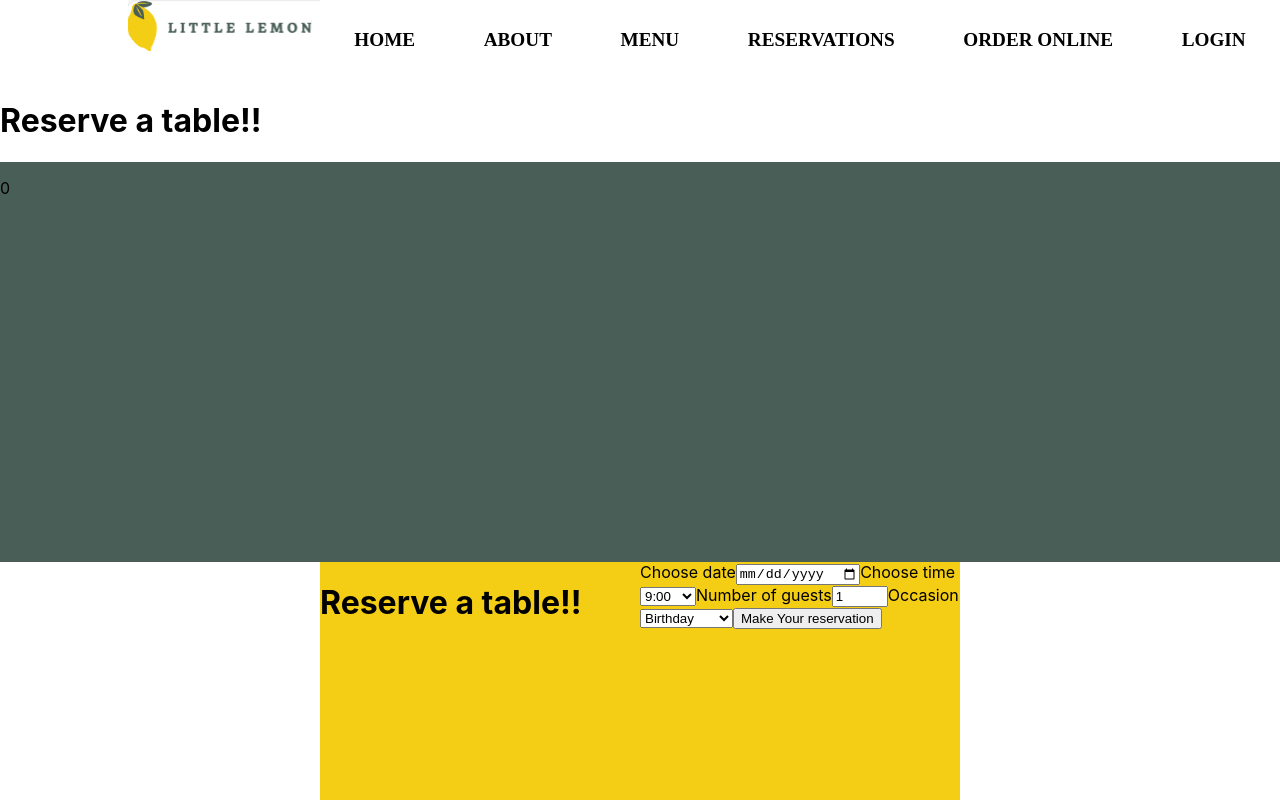
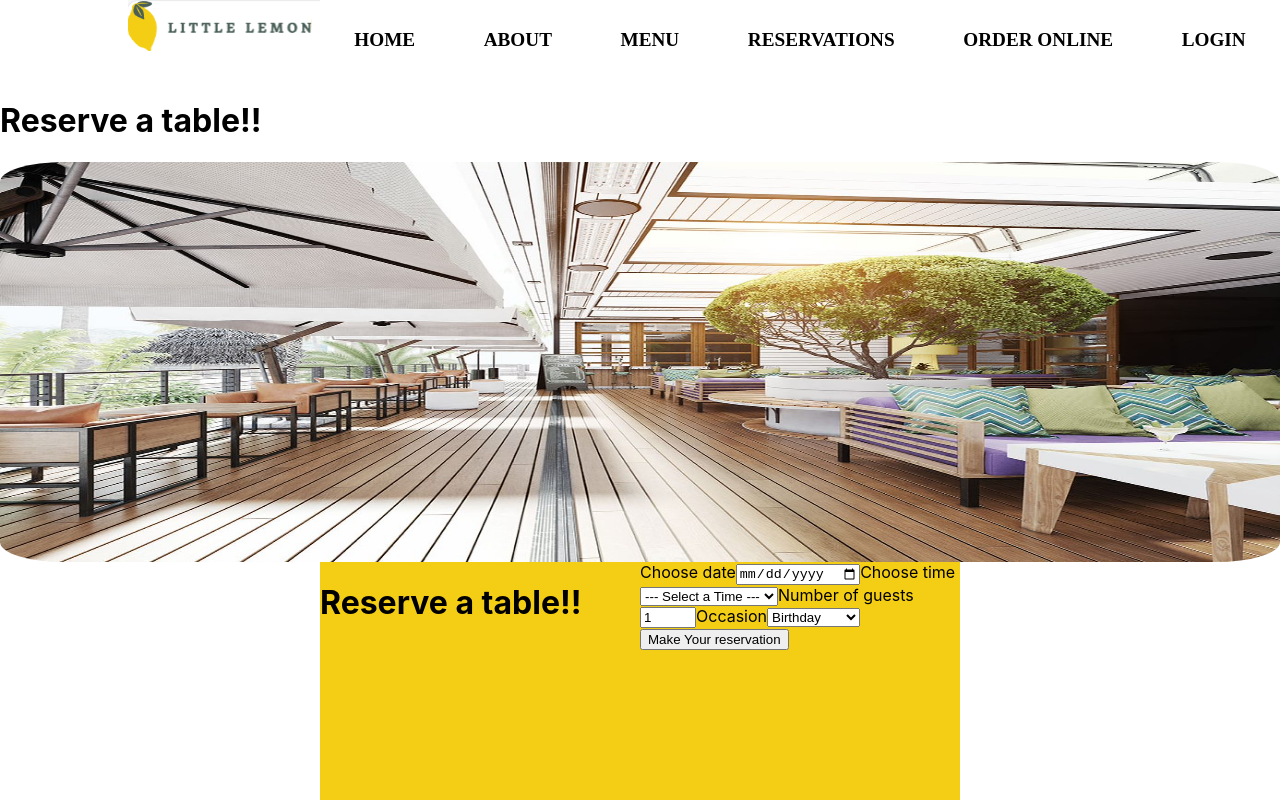
Before and after one commit to Vatsala30/little-lemon-app, a React (Create React App) app in the folder little-lemon-app/: page /reservations in a window 1280 px wide. Shown: the top 800 px of the page. Built offline with nearby package versions, Linux system fonts and the light colour scheme.

Commit message:
Added functionaality to fetch available times using a mock API and submit form

```diff
--- a/little-lemon-app/public/index.html
+++ b/little-lemon-app/public/index.html
@@ -34,6 +34,7 @@
   </head>
   <body>
     <noscript>You need to enable JavaScript to run this app.</noscript>
+    <script src="././src/mockAPI.js"></script>
     <div id="root"></div>
     <!--
       This HTML file is a template.
--- a/little-lemon-app/src/App.css
+++ b/little-lemon-app/src/App.css
@@ -403,12 +403,26 @@ footer ul{
 }
 
 #bookings{
-  background-color: #495E57;
-  display: grid;
-  grid-template-columns: repeat(12,1fr);
-  grid-template-rows: 2fr 1fr;
+  background-color: #FFFFFF;
   height: 50vh;
   width: 100vw;
   margin-top:0%;
   margin-bottom: 0%;
 }
+
+#restaurant-table{
+  height: 100%;
+  width: 100%;
+  border-radius: 5%;
+
+
+}
+
+#restaurant-table img{
+  border-radius: 5%;
+  height: inherit;
+  width: 100%;
+  opacity: 100%;
+
+
+}
--- a/little-lemon-app/src/App.js
+++ b/little-lemon-app/src/App.js
@@ -3,6 +3,7 @@ import HomePage from './HomePage';
 import { Routes,Route } from 'react-router-dom';
 import Chicago from './Chicago';
 import {BookingPage} from './BookingPage';
+import ConfirmedBooking from './ConfirmedBooking';
 
 function App() {
   return (
@@ -14,6 +15,7 @@ function App() {
     <Route path="/reservations" element={<BookingPage/>}></Route>
     <Route path="/order-online" element={<HomePage/>}></Route>
     <Route path="/login" element={<HomePage/>}></Route>
+    <Route path="/confirmed-booking" element={<ConfirmedBooking/>}></Route>
   </Routes>
 
 
--- a/little-lemon-app/src/BookingForm.js
+++ b/little-lemon-app/src/BookingForm.js
@@ -20,9 +20,10 @@ function BookingForm(props)
 
     function submitHandler(e) {
         e.preventDefault();
-        props.onAdd(formData);
+        props.onSubmitForm(formData);
         console.log("form submitted!");
-        setFormData({resDate: "", resTime: "9:00", guests: 1, occasion: "Birthday" });
+
+        setFormData({resDate: "", resTime: "", guests: 0, occasion: "" });
     }
 
 
--- /dev/null
+++ b/little-lemon-app/src/BookingHeader.js
@@ -0,0 +1,12 @@
+function BookingHeader(){
+    return(
+        <div id="bookings">
+          <div id="restaurant-table">
+            <img src={require('./images/restaurant.jpg')} alt="restaurant-table" />
+            </div>
+
+
+    </div>);
+}
+
+export default BookingHeader;
--- a/little-lemon-app/src/BookingPage.js
+++ b/little-lemon-app/src/BookingPage.js
@@ -2,49 +2,49 @@ import Header from "./Header";
 import Nav from "./Nav";
 import Footer from "./Footer";
 import BookingForm from "./BookingForm";
-import {useState } from "react";
-import Bookings from "./Bookings";
-
-
+import { fetchAPI, submitAPI } from "./mockAPI";
+import BookingHeader from "./BookingHeader";
+import { useNavigate } from "react-router-dom";
 
 
 const updateTimes = (state,action) => {
     /*will handle the state change. This function will change the availableTimes based on the selected date.
      For now, the function can return the same available times regardless of the date.*/
-    if(action.date==="2024-01-30")
-       return  [...state, "21:00"];
-    if(action.date==="2024-01-31")
-      return  [...state, "22:00"];
-    return state;
+    return fetchAPI(new Date(action.date));
 }
 
  const initializeTimes= function(){
     /*will create the initial state for the availableTimes.*/
     //Then, change availableTimes to a reducer using the useReducer function and provide the two previous functions as parameters.
-    const initialState = ["9:00","13:00","20:00"];
-    return initialState;
+
+    const initialTimes = fetchAPI(new Date());
+    return initialTimes;
+
 }
+
 
 function BookingPage(){
 
-    const [newBooking, setNewBooking] = useState({resDate: "", resTime: "", guests: 0, occasion: "" });
-    function addBooking(booking){
-        const latestBooking = {...newBooking};
-        latestBooking.resDate = booking.resDate;
-        latestBooking.resTime = booking.resTime;
-        latestBooking.guests = booking.guests;
-        latestBooking.occasion = booking.occasion;
-        setNewBooking(latestBooking);
+    const navigation = useNavigate();
 
+    const submitForm = (formData) => {
+        const isFormSubmitted = submitAPI(formData);
+        if(isFormSubmitted){
+            console.log(formData);
+            navigation('/confirmed-booking', {state:formData});
+
+        }
     }
+
+
 
     return <div className="container">
         <Header/>
         <Nav/>
         <main>
             <h1 data-testid="header">Reserve a table!!</h1>
-           <Bookings newBooking={newBooking}/>
-           <BookingForm availableTimes={initializeTimes} onAdd={addBooking} updateTimes={updateTimes}/>
+           <BookingHeader/>
+           <BookingForm availableTimes={initializeTimes} updateTimes={updateTimes} onSubmitForm ={submitForm}/>
         </main>
         <Footer/>
     </div>
--- a/little-lemon-app/src/Bookings.js
+++ /dev/null
@@ -1,9 +0,0 @@
-function Bookings(props){
-    return(
-        <div id="bookings">
-      <p>{props.newBooking.resDate} {props.newBooking.resTime} {props.newBooking.guests} {props.newBooking.occasion}</p>
-
-    </div>);
-}
-
-export default Bookings;
--- /dev/null
+++ b/little-lemon-app/src/ConfirmedBooking.js
@@ -0,0 +1,14 @@
+import { useLocation } from "react-router-dom";
+
+function ConfirmedBooking(props){
+  const location = useLocation();
+  const newBooking = location.state;
+
+    return(
+        <div id="bookings">
+      <p>{newBooking.resDate} {newBooking.resTime} {newBooking.guests} {newBooking.occasion}</p>
+
+    </div>);
+}
+
+export default ConfirmedBooking;
--- /dev/null
+++ b/little-lemon-app/src/mockAPI.js
@@ -0,0 +1,35 @@
+// Inspired by 'alexismenest' capstone 'mockAPI' logic.
+// fetchAPI accepts a JavaScript Date object.
+// fetchAPI returns a list of randomly generated available times.
+// The times are between 15:00 and 23:30.
+// The list always begins with "--- Select a Time---"
+// I found this useful for debugging.
+//
+// submitAPI always returns 'true'.
+
+const seededGenerator = (date, hour) => {
+  const m = 9;
+  const d = date.getDate();
+  const result = ((d + hour) % m ) / 10;
+
+  return result;
+}
+
+const fetchAPI = (date) => {
+  let result = [];
+
+  result.push("--- Select a Time ---")
+
+
+  for (let hour = 15; hour <= 23; hour++) {
+    if(seededGenerator(date, hour) < 0.5) result.push(hour + ':00');
+    if(seededGenerator(date, hour + 7) < 0.5) result.push(hour + ':30');
+  }
+
+  return result;
+};
+
+const submitAPI = formData => true;
+
+
+export {fetchAPI,submitAPI} ;
```
Also changed, not shown: little-lemon-app/public/src/mockAPI.js (added), little-lemon-app/src/images/restaurant.jpg (added), 1 other file (tests, documents, lock files or other folders).
